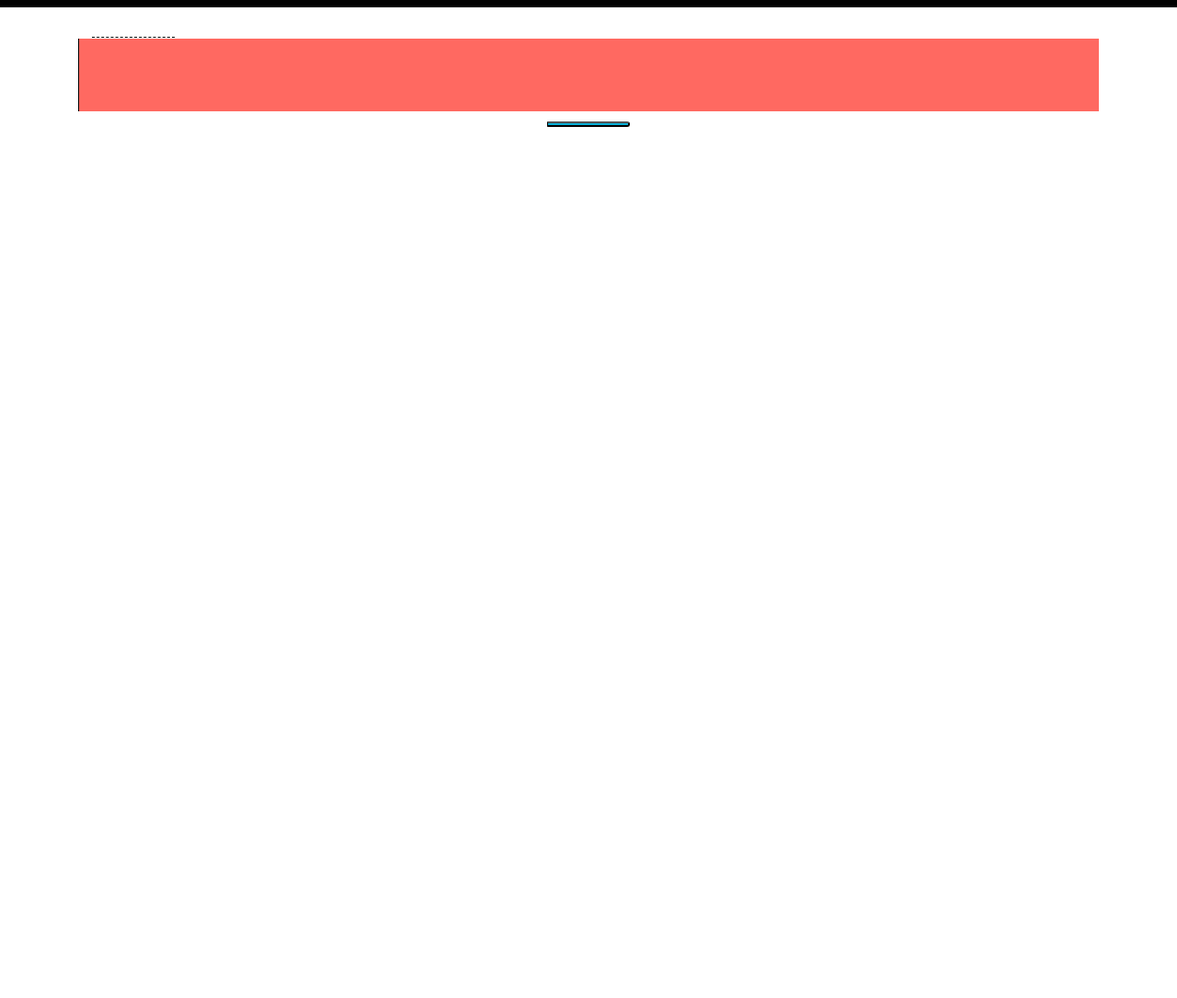
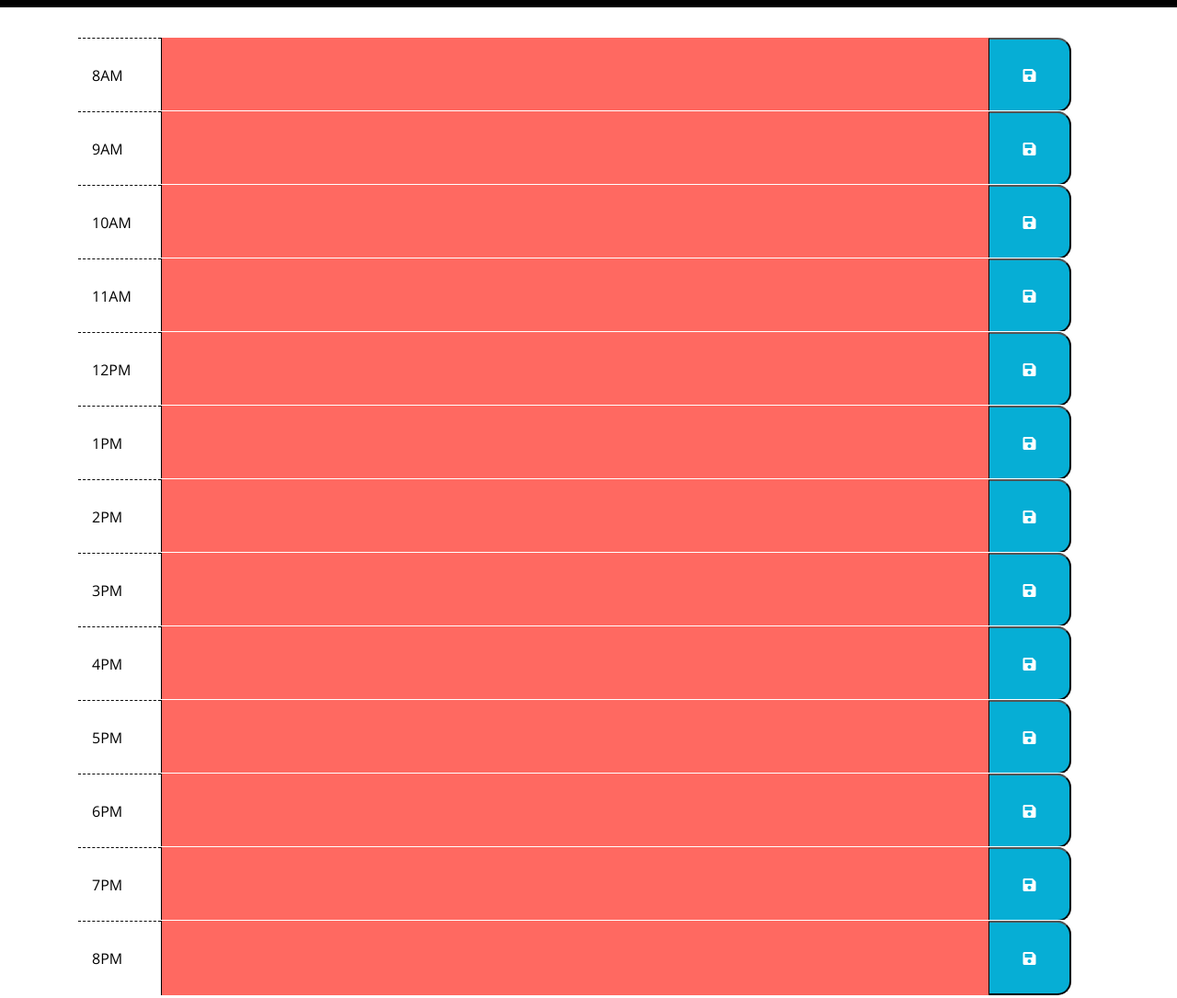
Before and after one commit to joshuakwatkins/Daily-Planner, a plain HTML site: page index.html in a window 1280 px wide. Shown: the part 260-1345 px from the top of the page at 92% size. Before the commit the page ends 800 px from the top, so only its background shows below. Drawn offline with nearby package versions, Linux system fonts and the light colour scheme; files that its build step writes are made by us from their sources.

Commit message:
pushing my html framework

```diff
--- a/Assets/CSS/style.css
+++ b/Assets/CSS/style.css
@@ -11,6 +11,7 @@ textarea {
   color: #000000;
   border-left: 1px solid black;
   padding: 10px;
+  height: 100%;
 }
 
 .jumbotron {
@@ -23,23 +24,30 @@ textarea {
 
 .description {
   white-space: pre-wrap;
+
 }
 
 .time-block {
   text-align: center;
-  border-radius: 15px;
+  padding: 0px;
+
 }
 
 .row {
   white-space: pre-wrap;
   height: 80px;
   border-top: 1px solid white;
+  border-radius: 15px;
 }
 
 .hour {
   background-color: #ffffff;
   color: #000000;
   border-top: 1px dashed #000000;
+}
+
+.hour p {
+  margin: 0px;
 }
 
 .past {
@@ -66,6 +74,11 @@ textarea {
 }
 
 .saveBtn i:hover {
-  font-size: 20px;
+  font-size: 26px;
+  color: black;
   transition: all 0.3s ease-in-out;
 }
+
+button:focus {
+  outline: none;
+}
--- /dev/null
+++ b/Assets/JS/script.js
@@ -0,0 +1,3 @@
+
+
+// for each row.children(button).on("click", function {write the input to the description div + clear the input + localStoage}
--- a/index.html
+++ b/index.html
@@ -18,7 +18,7 @@
       href="https://fonts.googleapis.com/css?family=Open+Sans&display=swap"
       rel="stylesheet"
     />
-    <link rel="stylesheet" href="style.css" />
+    <link rel="stylesheet" href="./Assets/CSS/style.css" />
     <title>Work Day Scheduler</title>
   </head>
 
@@ -29,13 +29,98 @@
       <p id="currentDay" class="lead"></p>
     </header>
     <div class="container">
-      <div class="time-block col-12">
-        <div class="hour col-1"></div>
-        <div class="row present">
-          <textarea></textarea>
+      <div class="row col-12">
+        <div class="hour col-1">
+          <p>8AM</p>
         </div>
-        <button class="saveBtn col-1"></button>
+        <div class="time-block col-10 present"><textarea class="col-12"></textarea></div>
+        <button class="saveBtn col-1"><i class="fa fa-save"></i></button>
       </div>
+      <div class="row col-12">
+        <div class="hour col-1">
+          <p>9AM</p>
+        </div>
+        <div class="time-block col-10 present"><textarea class="col-12"></textarea></div>
+        <button class="saveBtn col-1"><i class="fa fa-save"></i></button>
+      </div>
+      <div class="row col-12">
+        <div class="hour col-1">
+          <p>10AM</p>
+        </div>
+        <div class="time-block col-10 present"><textarea class="col-12"></textarea></div>
+        <button class="saveBtn col-1"><i class="fa fa-save"></i></button>
+      </div>
+      <div class="row col-12">
+        <div class="hour col-1">
+          <p>11AM</p>
+        </div>
+        <div class="time-block col-10 present"><textarea class="col-12"></textarea></div>
+        <button class="saveBtn col-1"><i class="fa fa-save"></i></button>
+      </div>
+      <div class="row col-12">
+        <div class="hour col-1">
+          <p>12PM</p>
+        </div>
+        <div class="time-block col-10 present"><textarea class="col-12"></textarea></div>
+        <button class="saveBtn col-1"><i class="fa fa-save"></i></button>
+      </div>
+      <div class="row col-12">
+        <div class="hour col-1">
+          <p>1PM</p>
+        </div>
+        <div class="time-block col-10 present"><textarea class="col-12"></textarea></div>
+        <button class="saveBtn col-1"><i class="fa fa-save"></i></button>
+      </div>
+      <div class="row col-12">
+        <div class="hour col-1">
+          <p>2PM</p>
+        </div>
+        <div class="time-block col-10 present"><textarea class="col-12"></textarea></div>
+        <button class="saveBtn col-1"><i class="fa fa-save"></i></button>
+      </div>
+      <div class="row col-12">
+        <div class="hour col-1">
+          <p>3PM</p>
+        </div>
+        <div class="time-block col-10 present"><textarea class="col-12"></textarea></div>
+        <button class="saveBtn col-1"><i class="fa fa-save"></i></button>
+      </div>
+      <div class="row col-12">
+        <div class="hour col-1">
+          <p>4PM</p>
+        </div>
+        <div class="time-block col-10 present"><textarea class="col-12"></textarea></div>
+        <button class="saveBtn col-1"><i class="fa fa-save"></i></button>
+      </div>
+      <div class="row col-12">
+        <div class="hour col-1">
+          <p>5PM</p>
+        </div>
+        <div class="time-block col-10 present"><textarea class="col-12"></textarea></div>
+        <button class="saveBtn col-1"><i class="fa fa-save"></i></button>
+      </div>
+      <div class="row col-12">
+        <div class="hour col-1">
+          <p>6PM</p>
+        </div>
+        <div class="time-block col-10 present"><textarea class="col-12"></textarea></div>
+        <button class="saveBtn col-1"><i class="fa fa-save"></i></button>
+      </div>
+      <div class="row col-12">
+        <div class="hour col-1">
+          <p>7PM</p>
+        </div>
+        <div class="time-block col-10 present"><textarea class="col-12"></textarea></div>
+        <button class="saveBtn col-1"><i class="fa fa-save"></i></button>
+      </div>
+      <div class="row col-12">
+        <div class="hour col-1">
+          <p>8PM</p>
+        </div>
+        <div class="time-block col-10 present"><textarea class="col-12"></textarea></div>
+        <button class="saveBtn col-1"><i class="fa fa-save"></i></button>
+      </div>
+
     </div>
 
     <script src="https://cdnjs.cloudflare.com/ajax/libs/jquery/3.2.1/jquery.min.js"></script>
```
